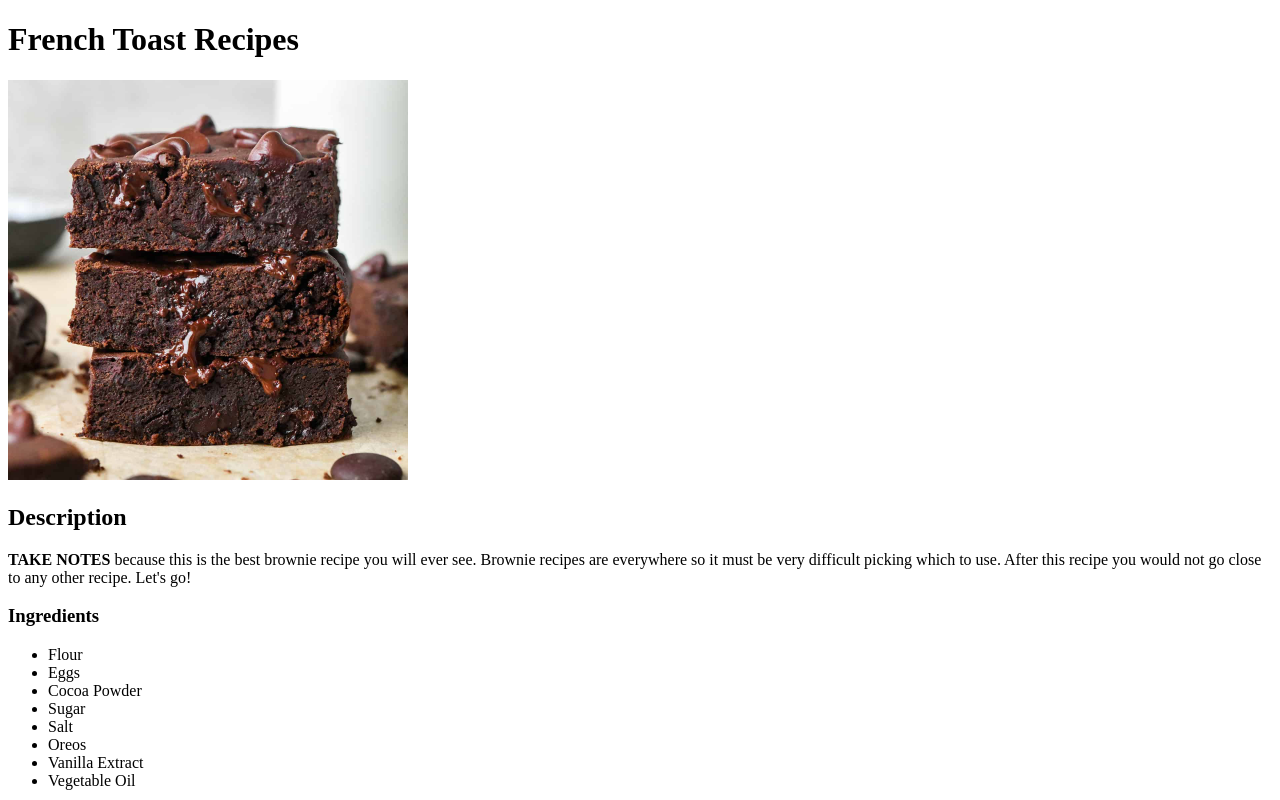
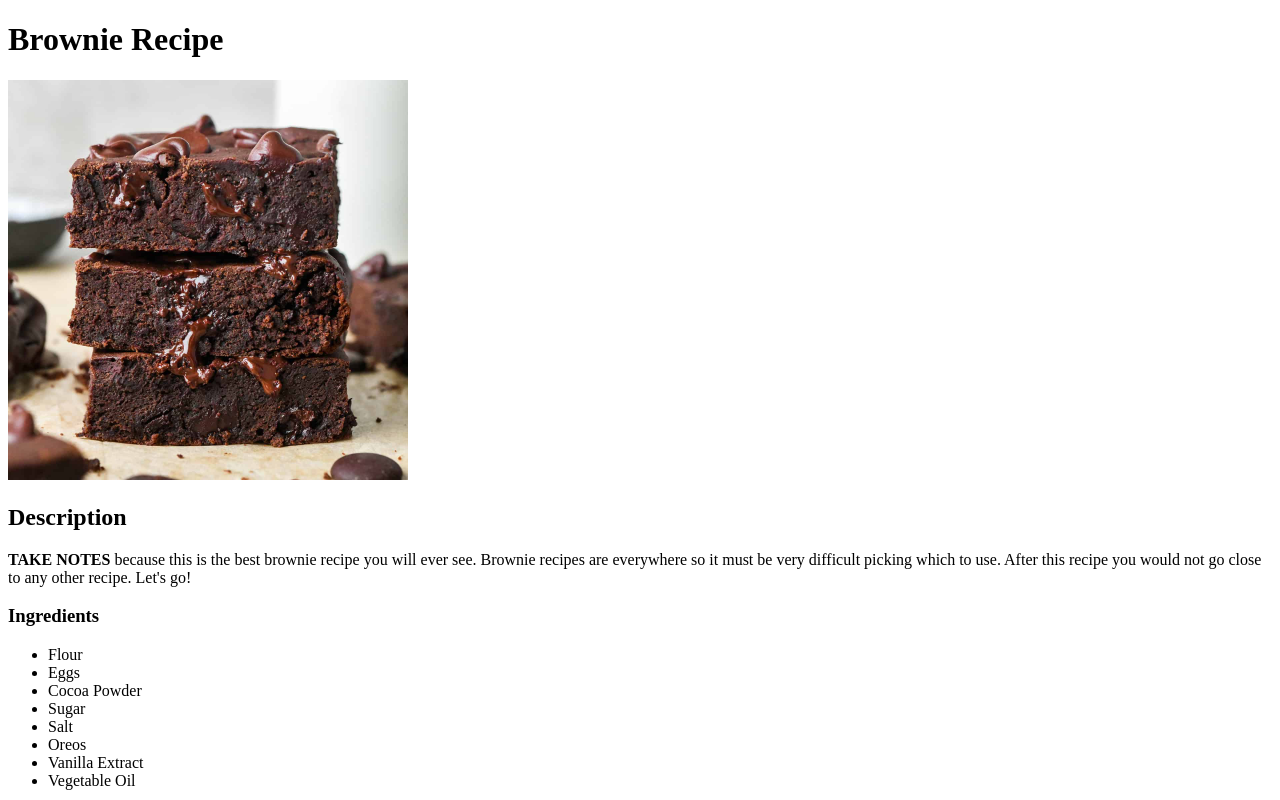
Before and after one commit to azinakachi/odin-recipes, a plain HTML site: page recipes/brownies.html in a window 1280 px wide. Shown: the top 800 px of the page. Drawn offline with Linux system fonts and the light colour scheme.

Commit message:
Change heading and title of page
Edited the title and heading from french toast page to suit this one

```diff
--- a/recipes/brownies.html
+++ b/recipes/brownies.html
@@ -3,10 +3,10 @@
 <head>
     <meta charset="UTF-8">
     <meta name="viewport" content="width=device-width, initial-scale=1.0">
-    <title>French Toast</title>
+    <title>Brownies</title>
 </head>
 <body>
-    <h1>French Toast Recipes</h1>
+    <h1>Brownie Recipe</h1>
     <img src="../images/brownie.jpg" alt="A picture of brownies" width="400" height="400">
     <h2>Description</h2>
     <strong>TAKE NOTES</strong> because this is the best brownie recipe you will ever see. Brownie recipes are everywhere so it must be very difficult picking which to use. After this recipe you would not go close to any other recipe. Let's go!
```
